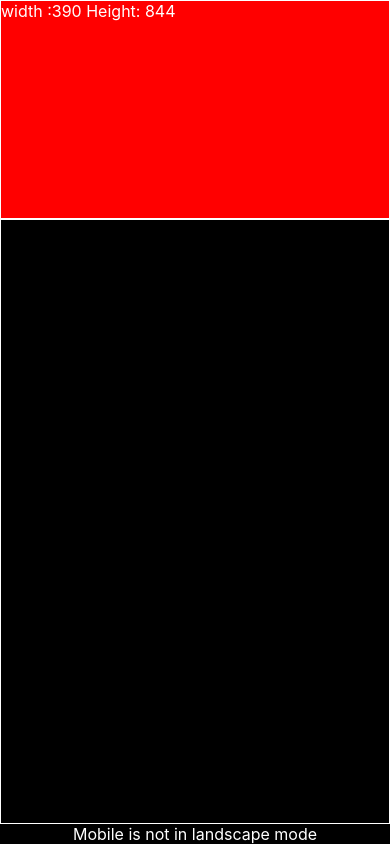
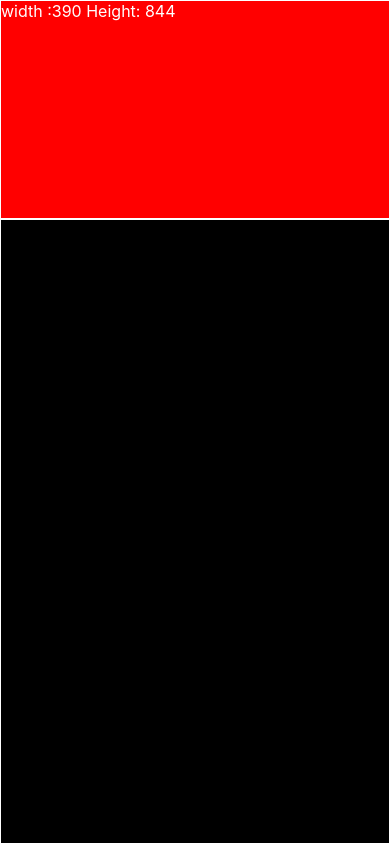
Before and after one commit to mnordlander/react-resp-landscape, a React (Create React App) app in the folder responsive-landscape/: page / in a window 390 px wide. Built offline with nearby package versions, Linux system fonts and the light colour scheme.

Commit message:
if statement for mobile use

```diff
--- a/responsive-landscape/src/App.js
+++ b/responsive-landscape/src/App.js
@@ -13,8 +13,6 @@ function App() {
   function isMobileDevice() {
     return /Android|webOS|iPhone|iPad|iPod|BlackBerry|IEMobile|Opera Mini/i.test(navigator.userAgent);
   }
-
-  console.log(isMobileDevice());
 
   useEffect(() => {
     function handleResize() {
@@ -38,9 +36,14 @@ function App() {
 
   return (
     <div className="wrapper">
-      <Player width={dimensions.width} height={dimensions.height} />
-      <Chat />
-      {mobileLandscape ? <p>Mobile is in landscape mode</p> : <p>Mobile is not in landscape mode</p>}
+      {isMobileDevice && mobileLandscape ? (
+        <Player string={<p>Mobile is in landscape mode</p>} width={dimensions.width} height={dimensions.height} />
+      ) : (
+        <>
+          <Player string={<p>Mobile is not in landscape mode</p>} width={dimensions.width} height={dimensions.height} />
+          <Chat />
+        </>
+      )}
     </div>
   );
 }
```
